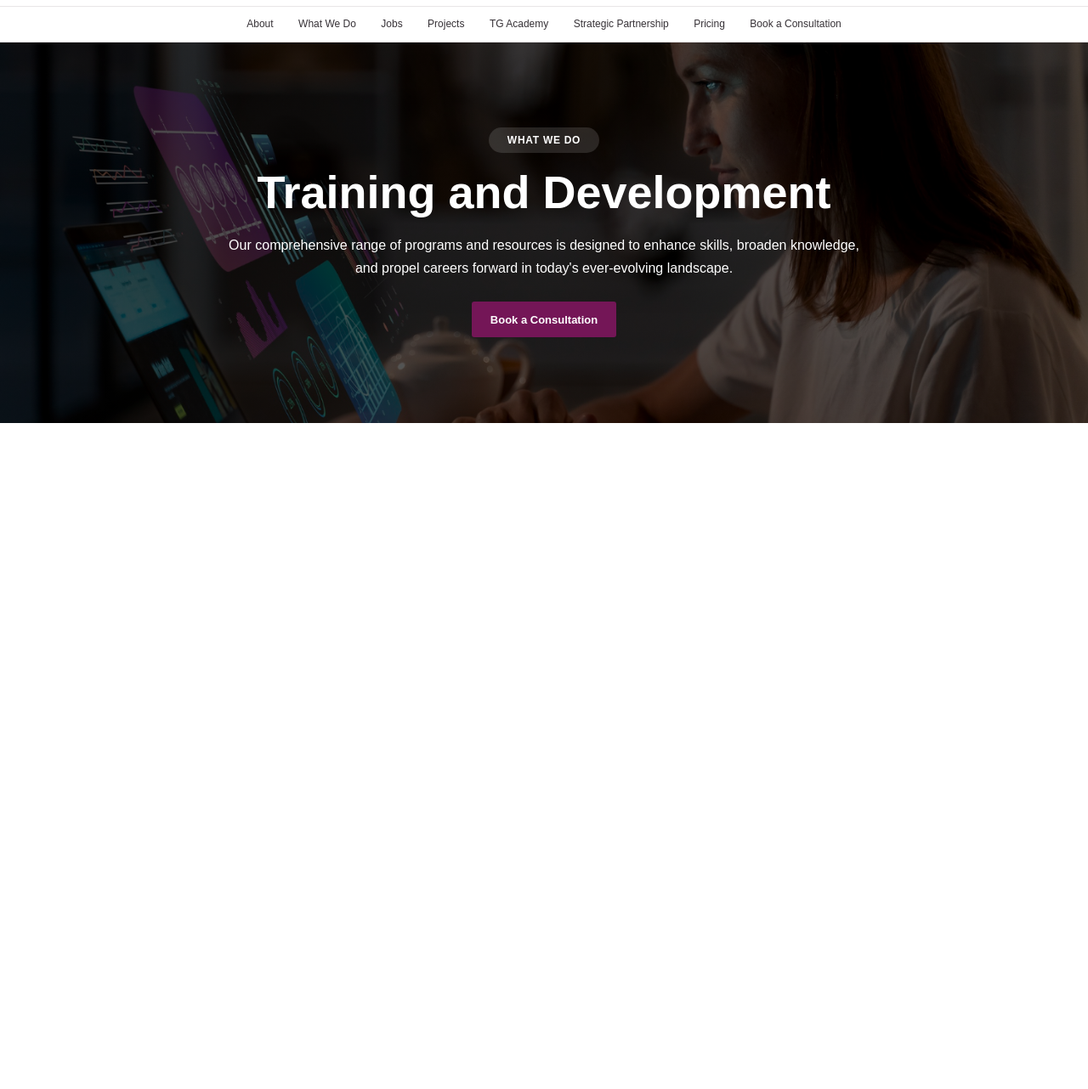
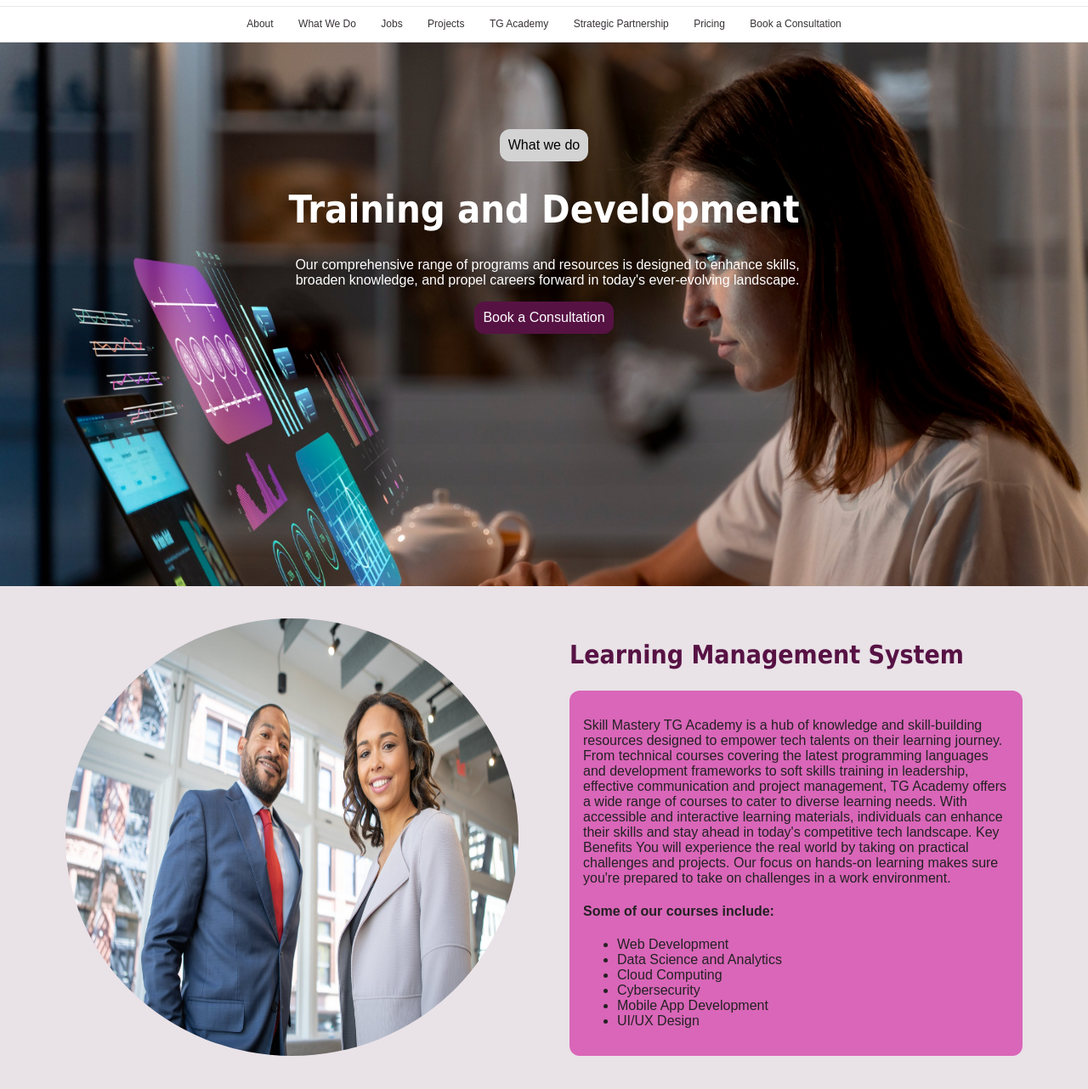
Before and after one commit to akoredehumar/training, a plain HTML site: page index.html in a window 1280 px wide. Shown: the part 110-1392 px from the top of the page at 85% size. Before the commit the page ends 800 px from the top, so only its background shows below. Drawn offline with Linux system fonts and the light colour scheme.

Commit message:
this is my work

```diff
--- a/css/style.css
+++ b/css/style.css
@@ -117,161 +117,70 @@ a {
     display: none;
 }
 
-.hero {
-    position: relative;
-    display: grid;
-    min-height: clamp(390px, 35vw, 520px);
-    place-items: center;
-    overflow: hidden;
-    padding: 64px 24px;
-    background-color: #211b1e;
-    background-image:
-        linear-gradient(90deg, rgb(0 0 0 / 72%), rgb(0 0 0 / 58%)),
-        url("../images/hero bg.jpg");
-    background-position: center;
+main{
+    background-image:url(../images/hero\ bg.jpg);
     background-size: cover;
-    color: #fff;
+    height: 80vh;
     text-align: center;
+    justify-content: center;
+    padding:8% 5%;
 }
-
-.hero-content {
-    width: min(100%, 900px);
+.what-we-do{
+    background-color:lightgray;
+    color:black;
+    padding:10px;
+    border-radius:12px;
+    border:none;
+    outline:none;
 }
-
-.eyebrow {
-    display: inline-block;
-    margin: 0 0 16px;
-    padding: 8px 22px;
-    border-radius: 999px;
-    background: rgb(255 255 255 / 13%);
-    font-size: 12px;
-    font-weight: 600;
-    letter-spacing: 0.06em;
-    text-transform: uppercase;
+main h1{
+    color:white;
+    font-size: 45px;
+    font-family:tahoma;
 }
-
-.hero h1 {
-    margin: 0;
-    font-size: clamp(32px, 5vw, 54px);
-    line-height: 1.12;
+main p{
+    max-width: 600px;
+    color: white;
+    text-align: center;
+    margin-left: 280px;
 }
-
-.hero-description {
-    max-width: 760px;
-    margin: 18px auto 26px;
-    font-size: clamp(14px, 1.5vw, 16px);
-    line-height: 1.7;
+.consultation{
+    background-color: #571244;
+    color:white;
+    padding:10px;
+    border-radius:12px;
+    border:none;
+    outline:none;
+    cursor:pointer;
 }
-
-.hero-cta {
-    display: inline-flex;
-    min-height: 42px;
-    align-items: center;
-    justify-content: center;
-    padding: 11px 22px;
-    border-radius: 3px;
-    background: #741657;
-    color: #fff;
-    font-size: 13px;
-    font-weight: 600;
-    text-decoration: none;
+.consultation:hover{
+    background-color: #8a1b68;
 }
-
-@media (max-width: 700px) {
-    .site-header {
-        min-height: 58px;
-        padding: 9px 16px;
-    }
-
-    .logo img {
-        width: 120px;
-    }
-
-    .header-actions,
-    .desktop-nav {
-        display: none;
-    }
-
-    .mobile-menu {
-        display: block;
-    }
-
-    .mobile-menu summary {
-        display: grid;
-        width: 38px;
-        height: 38px;
-        align-content: center;
-        justify-items: center;
-        gap: 4px;
-        border-radius: 5px;
-        background: #f0edf0;
-        cursor: pointer;
-        list-style: none;
-    }
-
-    .mobile-menu summary::-webkit-details-marker {
-        display: none;
-    }
-
-    .mobile-menu summary span {
-        width: 17px;
-        height: 2px;
-        border-radius: 2px;
-        background: #262126;
-    }
-
-    .mobile-menu-panel {
-        position: absolute;
-        top: 100%;
-        right: 0;
-        left: 0;
-        padding: 18px 20px 20px;
-        border-top: 1px solid #eee;
-        background: #fff;
-        box-shadow: 0 10px 18px rgb(0 0 0 / 12%);
-    }
-
-    .mobile-menu-panel nav {
-        display: grid;
-    }
-
-    .mobile-menu-panel nav a {
-        padding: 12px 2px;
-        border-bottom: 1px solid #f0edf0;
-        font-size: 14px;
-    }
-
-    .mobile-actions {
-        display: grid;
-        grid-template-columns: 1fr 1fr;
-        margin-top: 16px;
-    }
-
-    .mobile-actions button {
-        padding-inline: 8px;
-        font-size: 12px;
-    }
-
-    .hero {
-        min-height: 430px;
-        padding: 48px 22px;
-        background-position: 58% center;
-    }
-
-    .hero h1 {
-        font-size: clamp(31px, 9vw, 42px);
-    }
-
-    .hero-description {
-        max-width: 440px;
-        margin: 16px auto 22px;
-        font-size: 14px;
-        line-height: 1.65;
-    }
+.sec1{
+    padding:3% 6%;
+    display:flex;
+    background-color: #E9E2E7;
+    justify-content:space-between;
+    gap: 60px;
 }
-
-@media (max-width: 360px) {
-    .mobile-actions {
-        grid-template-columns: 1fr;
-    }
+.left img{
+    width: 100%;
+    height: 100%;
+    border-radius:50%;
 }
+.right h1{
+    color: #571244;
+    font-size: 30px;
+    font-family: tahoma;
+}
+.card{
+    padding: 3%;
+    background-color: #D966b8;
+    border-radius: 12px;
+}
+.right{
+    flex: 1;
+}
+.left{
+    flex: 1;
+}
--- a/index.html
+++ b/index.html
@@ -60,20 +60,38 @@
         <a href="#">Pricing</a>
         <a href="#">Book a Consultation</a>
     </nav>
+    <main>
+        <button class="what-we-do">What we do</button>
+        <h1>Training and Development</h1>
+        <p>Our comprehensive range of programs and resources is designed to enhance skills, broaden knowledge, and propel careers forward in today's ever-evolving landscape.</p>
+        <button class="consultation">Book a Consultation</button>
+    </main>
+    <section class="sec1">
+        <div class="left">
 
-    <main>
-        <section class="hero" aria-labelledby="hero-title">
-            <div class="hero-content">
-                <p class="eyebrow">What we do</p>
-                <h1 id="hero-title">Training and Development</h1>
-                <p class="hero-description">
-                    Our comprehensive range of programs and resources is designed
-                    to enhance skills, broaden knowledge, and propel careers forward
-                    in today's ever-evolving landscape.
+            <img src="./images/chill.jpg" alt="Training and Development">
+        </div>
+        <div class="right">
+            <h1>Learning Management System</h1>
+            <div class="card">
+                <p>
+                    Skill Mastery
+TG Academy is a hub of knowledge and skill-building resources designed to empower tech talents on their learning journey. From technical courses covering the latest programming languages and development frameworks to soft skills training in leadership, effective communication and project management, TG Academy offers a wide range of courses to cater to diverse learning needs. With accessible and interactive learning materials, individuals can enhance their skills and stay ahead in today's competitive tech landscape.
+Key Benefits
+You will experience the real world by taking on practical challenges and projects. Our focus on hands-on learning makes sure you're prepared to take on challenges in a work environment.
                 </p>
-                <a class="hero-cta" href="#">Book a Consultation</a>
+                <h4>Some of our courses include:</h4>
+                <ul>
+                    <li>Web Development</li>
+                    <li>Data Science and Analytics</li>
+                    <li>Cloud Computing</li>
+                    <li>Cybersecurity</li>
+                    <li>Mobile App Development</li>
+                    <li>UI/UX Design</li>
+                </ul>
             </div>
-        </section>
-    </main>
+        </div>
+
+    </section>
 </body>
 </html>
```
Also changed, not shown: images/chill.jpg (added).
